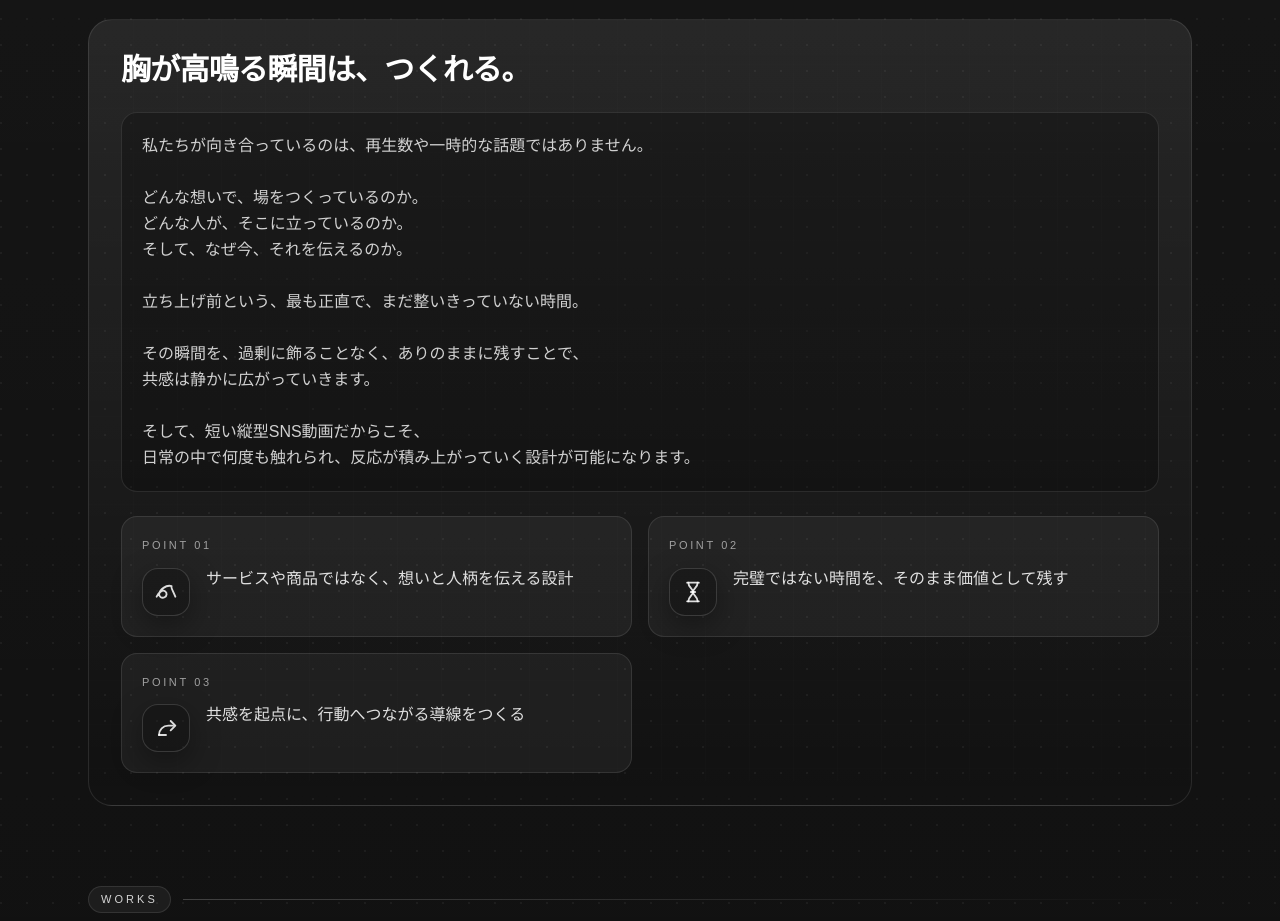
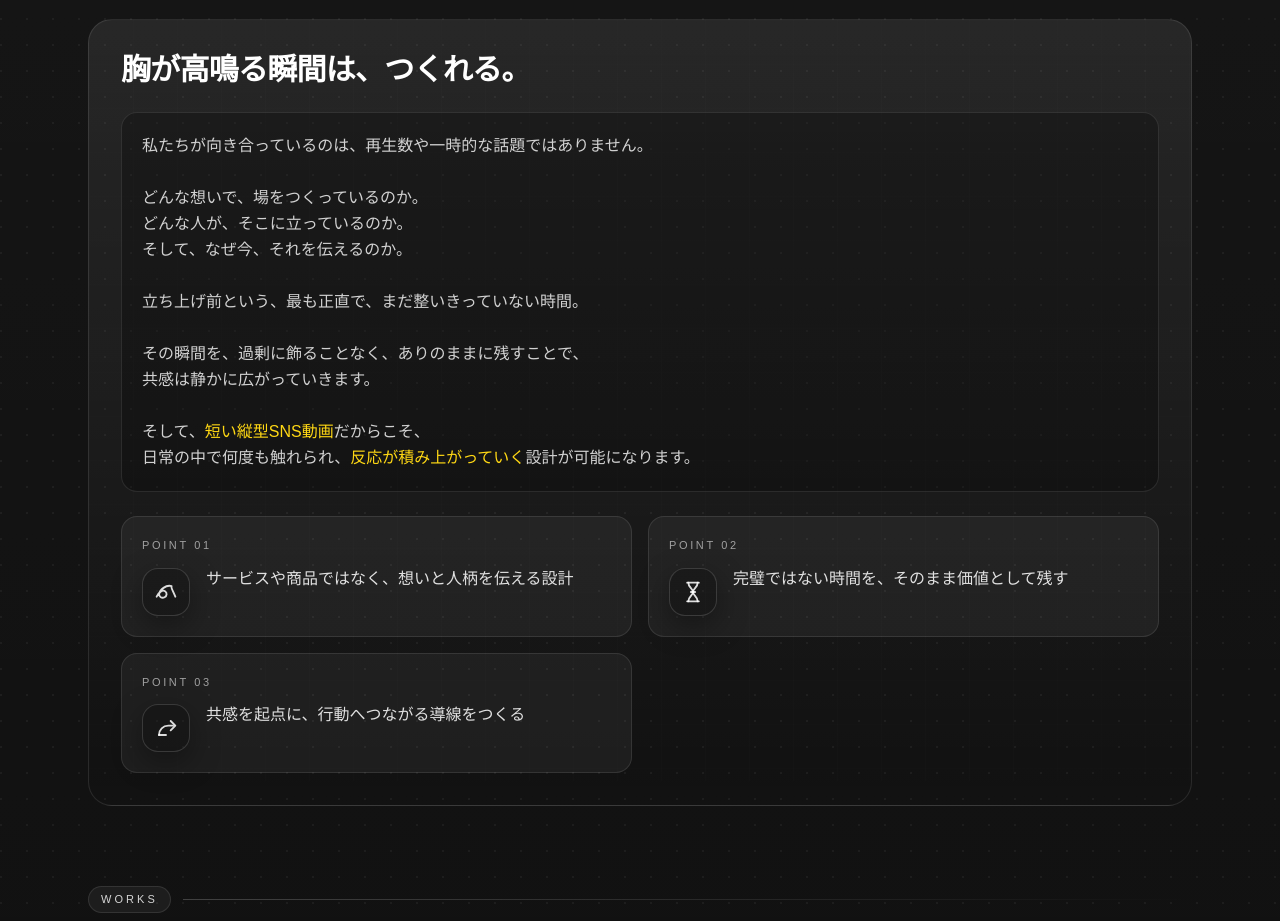
Before and after one commit to naturalpeopleinfo-blip/ambient-doc-clean, a Next.js app: page / in a window 1280 px wide. Shown: the part 944-1865 px from the top of the page. Built offline with nearby package versions, Linux system fonts and the light colour scheme.

Commit message:
Update highlights and layout

```diff
--- a/src/app/page.tsx
+++ b/src/app/page.tsx
@@ -328,6 +328,22 @@ function ConceptStage({
   body: string;
   points: readonly { icon: ConceptIconName; text: string }[];
 }) {
+  // Helper for highlighting multiple phrases
+  const renderHighlighted = (text: string) => {
+    const highlights = ["短い縦型SNS動画", "反応が積み上がっていく"] as const;
+    // Build a single regex that matches any highlight phrase
+    const pattern = new RegExp(`(${highlights.map((h) => h.replace(/[.*+?^${}()|[\\]\\]/g, "\\\\$&")).join("|")})`, "g");
+    const parts = text.split(pattern);
+    return parts.map((part, idx) => {
+      const isHit = highlights.includes(part as (typeof highlights)[number]);
+      if (!isHit) return <span key={idx}>{part}</span>;
+      return (
+        <span key={idx} className="text-[#FFD814] font-medium">
+          {part}
+        </span>
+      );
+    });
+  };
   return (
     <div className="relative overflow-hidden rounded-3xl border border-white/10 bg-gradient-to-b from-white/8 to-transparent p-6 sm:p-8 space-y-6">
       <div className="pointer-events-none absolute inset-0 opacity-[0.08] [background-image:linear-gradient(to_right,rgba(255,255,255,0.12)_1px,transparent_1px),linear-gradient(to_bottom,rgba(255,255,255,0.10)_1px,transparent_1px)] [background-size:44px_44px]" />
@@ -340,7 +356,7 @@ function ConceptStage({
       {/* Body */}
       <div className="relative z-10 rounded-2xl border border-white/10 bg-black/25 p-5">
         <p className="whitespace-pre-line text-sm sm:text-base text-neutral-200/90 leading-relaxed">
-          {body}
+          {renderHighlighted(body)}
         </p>
       </div>
 
```
